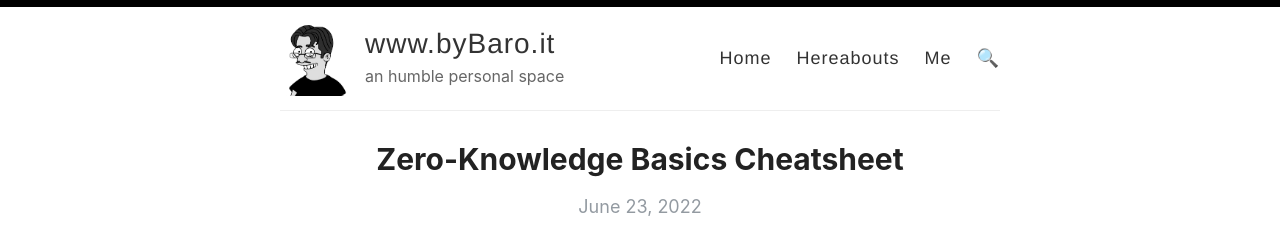
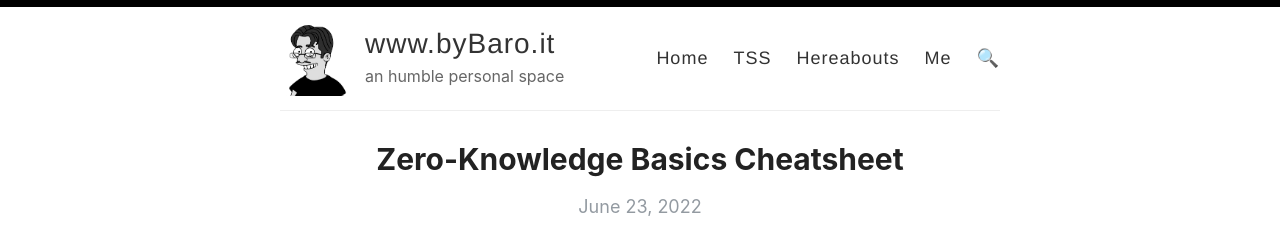
Before and after one commit to baro77/baro77.github.io, a Jekyll site: the page built from index.html, in a window 1280 px wide and 900 px high. Shown: the top 236 px of the window. Built offline with Jekyll 4.4.1, drawn with Linux system fonts in a browser that asks for light colours; the list of posts is cut into pages by our own code.

Commit message:
tss quick link

```diff
--- a/_layouts/default.html
+++ b/_layouts/default.html
@@ -29,6 +29,7 @@
 
             <nav>
               <a href="{{ site.baseurl }}/">Home</a>
+              <a href="{{ site.baseurl }}/tss">TSS</a>
               <a href="{{ site.baseurl }}/hereabouts">Hereabouts</a>
               <a href="{{ site.baseurl }}/me">Me</a>
               <a href="{{ site.baseurl }}/search">🔍</a>
```
